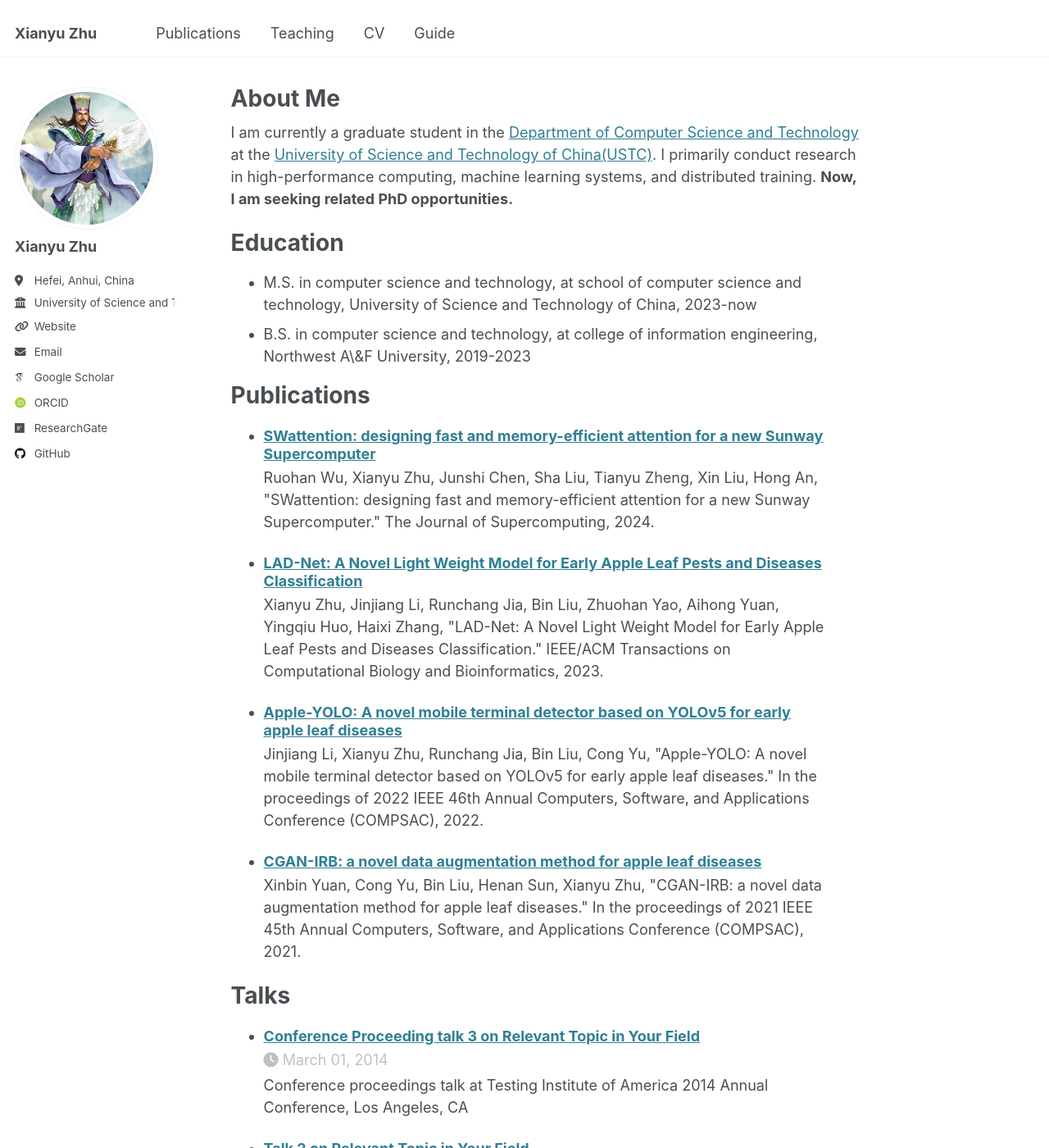
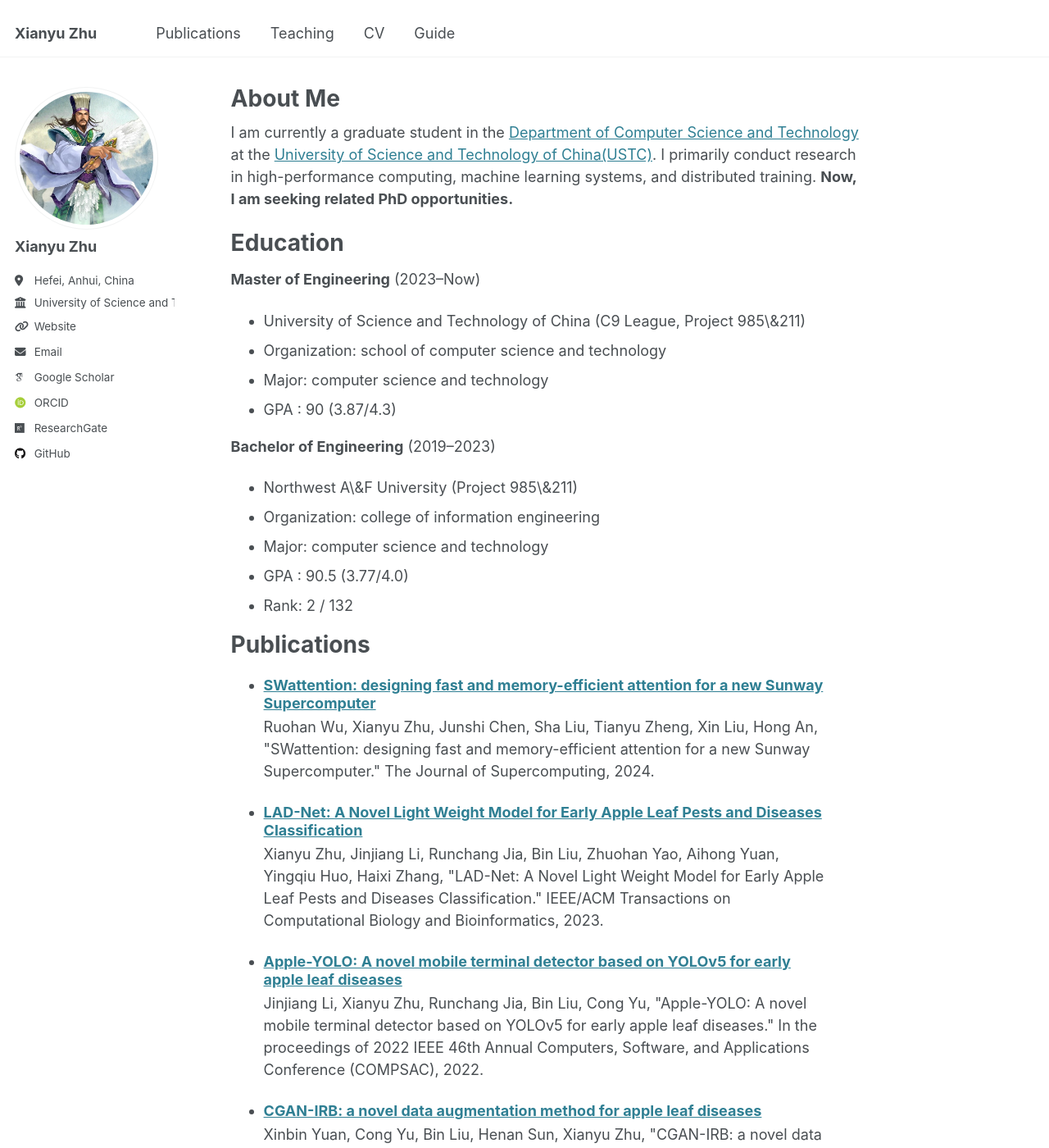
Before and after one commit to zhuxy-USTC/zhuxy-USTC.github.io, a Jekyll site: the page built from _pages/about.md, in a window 1280 px wide and 1400 px high. Shown: the whole window at 82% size. Built offline with Jekyll 4.4.1, drawn with Linux system fonts in a browser that asks for light colours; some web fonts are replaced; some of the changed text lies outside the part shown.

Commit message:
update edu exp

```diff
--- a/_pages/about.md
+++ b/_pages/about.md
@@ -13,8 +13,18 @@ I am currently a graduate student in the [Department of Computer Science and Tec
 
 Education
 ======
-* M.S. in computer science and technology, at school of computer science and technology, University of Science and Technology of China, 2023-now
-* B.S. in computer science and technology, at college of information engineering, Northwest A\&F University, 2019-2023
+**Master of Engineering** (2023--Now)
+* University of Science and Technology of China (C9 League, Project 985\&211)
+* Organization: school of computer science and technology
+* Major: computer science and technology
+* GPA : 90 (3.87/4.3)
+
+**Bachelor of Engineering** (2019--2023)
+* Northwest A\&F University (Project 985\&211)
+* Organization: college of information engineering
+* Major: computer science and technology
+* GPA : 90.5 (3.77/4.0)
+* Rank: 2 / 132
 
 
 Publications
@@ -23,11 +33,11 @@ Publications
     {% include archive-single-cv.html %}
   {% endfor %}</ul>
 
-Talks
+<!-- Talks
 ======
   <ul>{% for post in site.talks reversed %}
     {% include archive-single-talk-cv.html  %}
-  {% endfor %}</ul>
+  {% endfor %}</ul> -->
 
 Teaching
 ======
@@ -35,6 +45,6 @@ Teaching
     {% include archive-single-cv.html %}
   {% endfor %}</ul>
 
-Service and leadership
+<!-- Service and leadership
 ======
-* Currently signed in to 43 different slack teams
+* Currently signed in to 43 different slack teams -->
```
